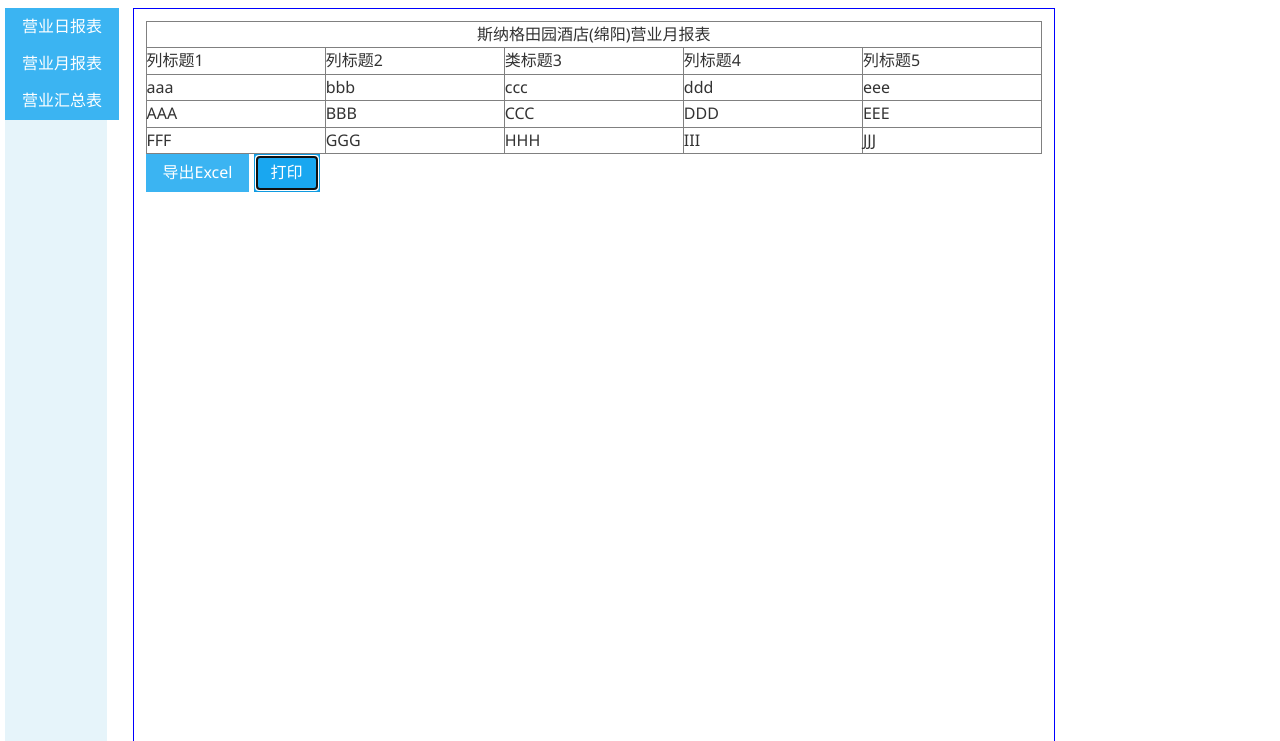
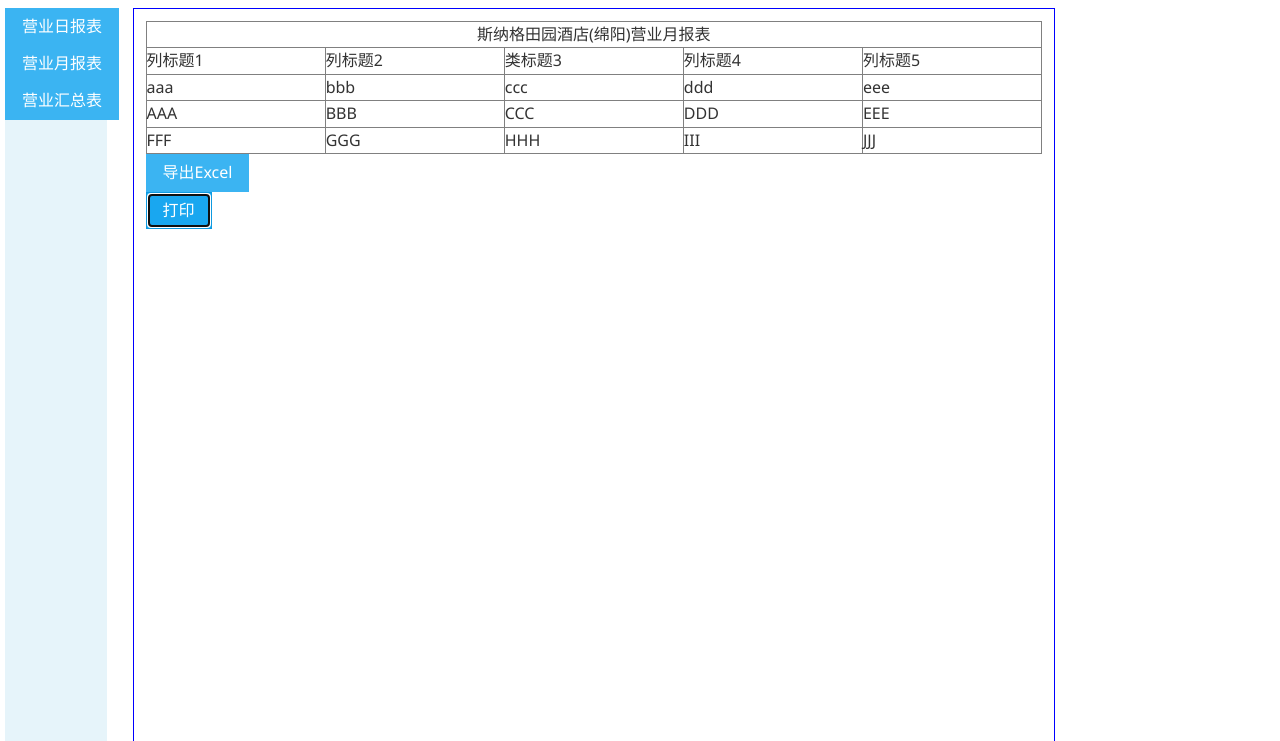
Before and after one commit to huangyangteng/hotel, a plain HTML site: page report-forms.html in a window 1280 px wide. Both pictures are taken after a click on the button "打印". Shown: the part 59-800 px from the top of the page. Drawn offline with Linux system fonts and the light colour scheme.

Commit message:
报表修改

```diff
--- a/report-forms.html
+++ b/report-forms.html
@@ -366,7 +366,7 @@
         })
 
         function ButtonClicked(position) {
-            var tags = document.getElementsByTagName('div');
+            var tags = document.getElementsByTagName('button');
             for (i=0; i<tags.length; i++)
             {
                 tags.item(i).style.display = 'none';
@@ -377,6 +377,7 @@
             {
                 tags.item(i).style.display = 'block';
             }
+            window.location.reload();
         }
     </script>
 </body>
```
